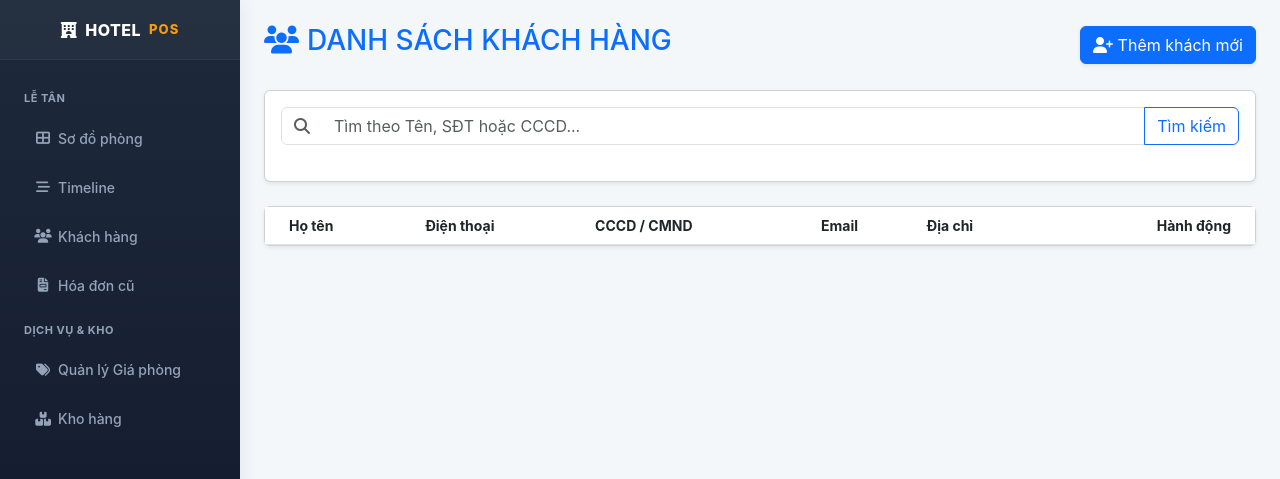
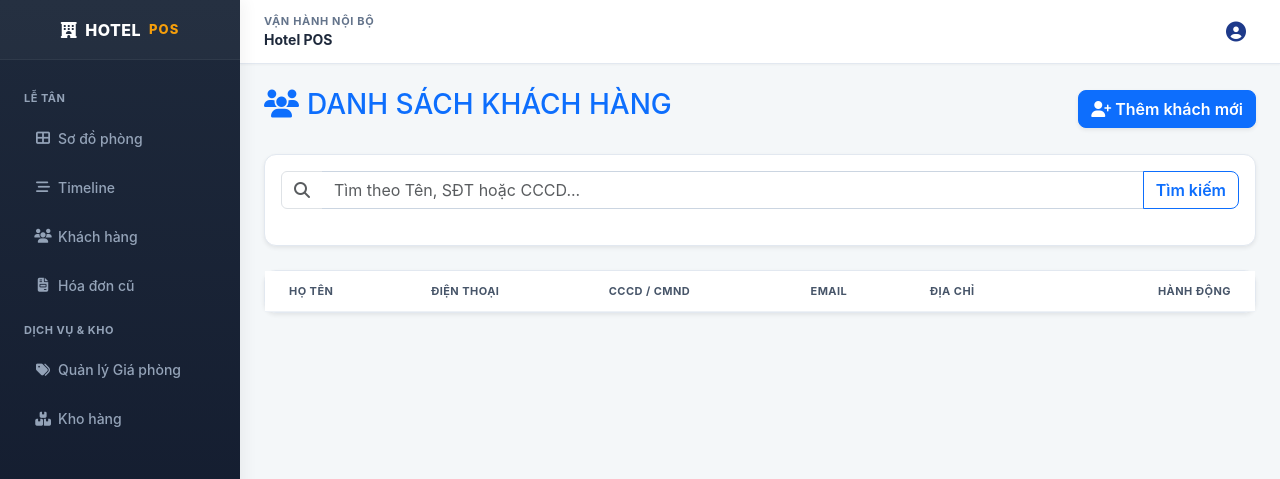
Before and after one commit to minhduong101000/hotel_management_system, a Python web app: template templates/customers/index.html in a window 1280 px wide. Shown: the top 479 px of the page. Run offline with Jinja, Linux system fonts and the light colour scheme; the template is opened without the code that fills it, so the values that code supplies are empty.

Commit message:
feat: refresh shared application shell

```diff
--- a/static/css/style.css
+++ b/static/css/style.css
@@ -217,6 +217,30 @@ body:not(.login-page) {
     box-shadow: 0 3px 10px rgba(15, 23, 42, 0.16);
     transition: box-shadow 180ms ease, transform 180ms ease;
 }
+
+.app-topbar {
+    min-height: 64px;
+    display: flex;
+    align-items: center;
+    justify-content: space-between;
+    gap: 16px;
+    padding: 10px 24px;
+    background: rgba(255,255,255,.96);
+    border-bottom: 1px solid var(--color-border);
+    box-shadow: 0 1px 2px rgba(15,23,42,.04);
+}
+.app-topbar__identity, .app-topbar__user { display:flex; align-items:center; gap:10px; }
+.app-topbar__identity strong { display:block; color:var(--color-text); font-size:14px; }
+.app-topbar__eyebrow { display:block; color:var(--color-muted-text); font-size:11px; font-weight:700; text-transform:uppercase; letter-spacing:.06em; }
+.app-topbar__user { color:var(--color-muted-text); font-weight:600; font-size:13px; }
+.app-topbar__user i { color:var(--color-primary); font-size:20px; }
+
+.app-content > .container-fluid, .app-content > .container { overflow-y:auto; }
+.app-content .card { border:1px solid var(--color-border); border-radius:12px; box-shadow:0 2px 10px rgba(15,23,42,.05); }
+.app-content .table > :not(caption) > * > * { padding:12px 14px; border-color:#edf1f6; }
+.app-content .table thead th { color:#475569; font-size:11px; letter-spacing:.04em; text-transform:uppercase; white-space:nowrap; }
+.app-content .btn { border-radius:8px; font-weight:600; transition:background-color 180ms ease,border-color 180ms ease,box-shadow 180ms ease; }
+.app-content .form-control, .app-content .form-select { min-height:38px; border-color:#cbd5e1; border-radius:8px; }
 
 .sidebar-brand__icon {
     flex: 0 0 auto;
--- a/templates/layouts/base.html
+++ b/templates/layouts/base.html
@@ -110,9 +110,13 @@
     </aside>
 
     <main class="app-content" id="app-content">
-        <button type="button" class="sidebar-toggle" id="sidebar-toggle" aria-controls="app-sidebar" aria-expanded="false" aria-label="Mở menu điều hướng">
-            <i class="fas fa-bars" aria-hidden="true"></i>
-        </button>
+        <header class="app-topbar">
+            <div class="app-topbar__identity">
+                <button type="button" class="sidebar-toggle" id="sidebar-toggle" aria-controls="app-sidebar" aria-expanded="false" aria-label="Mở menu điều hướng"><i class="fas fa-bars" aria-hidden="true"></i></button>
+                <div><span class="app-topbar__eyebrow">Vận hành nội bộ</span><strong>{{ g.current_hotel.name if g.current_hotel else 'Hotel POS' }}</strong></div>
+            </div>
+            <div class="app-topbar__user"><i class="fas fa-user-circle" aria-hidden="true"></i><span>{{ current_user.username }}</span></div>
+        </header>
         {% with messages = get_flashed_messages(with_categories=true) %}
             {% if messages %}
                 <div class="container-fluid mt-3">
```
Also changed, not shown: tests/test_ui_shell_markup.py (+2 -0 lines).
